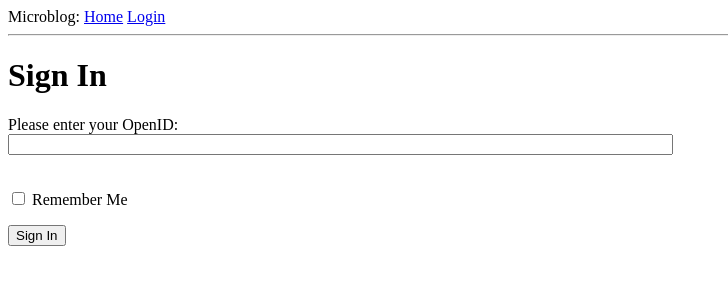
After one commit to edwinmillan/FlaskLab, a Flask app: page /login in a window 1280 px wide. The commit adds this page. Shown: the top 300 px of the page, without its empty margins (0-728 px from the left). Run offline with Flask 2, Linux system fonts and the light colour scheme.

Commit message:
Added skeletonized form

```diff
--- /dev/null
+++ b/microblog_root/microblog/forms.py
@@ -0,0 +1,7 @@
+from flask_wtf import Form
+from wtforms import StringField, BooleanField
+from wtforms.validators import DataRequired
+
+class LoginForm(Form):
+    openid = StringField('openid', validators=[DataRequired()])
+    remember_me = BooleanField('remember_me', default=False)
--- a/microblog_root/microblog/templates/base.html
+++ b/microblog_root/microblog/templates/base.html
@@ -7,8 +7,21 @@
     {% endif %}
   </head>
   <body>
-      <div>Microblog: <a href="/index">Home</a></div>
+      <div>
+        Microblog:
+        <a href="/index">Home</a>
+        <a href="/login">Login</a>
+      </div>
       <hr>
+      {% with messages = get_flashed_messages() %}
+        {% if messages %}
+          <ul>
+          {% for message in messages %}
+              <li>{{ message }} </li>
+          {% endfor %}
+          </ul>
+        {% endif %}
+      {% endwith %}
       {% block content %}{% endblock %}
   </body>
 </html>
--- /dev/null
+++ b/microblog_root/microblog/templates/login.html
@@ -0,0 +1,18 @@
+<!-- Extend from base layout -->
+{% extends "base.html" %}
+
+{% block content %}
+<h1>Sign In</h1>
+  <form action="" method="post" name="login">
+      {{ form.hidden_tag() }}
+      <p>
+          Please enter your OpenID:<br>
+          {{ form.openid(size=80) }}<br>
+          {% for error in form.openid.errors %}
+            <span style="color: red;">[{{ error }}]</span>
+          {% endfor %}<br>
+      </p>
+      <p>{{ form.remember_me }} Remember Me</p>
+      <p><input type="submit" value="Sign In"></p>
+  </form>
+{% endblock %}
--- a/microblog_root/microblog/views.py
+++ b/microblog_root/microblog/views.py
@@ -1,5 +1,6 @@
-from flask import render_template
+from flask import render_template, flash, redirect
 from microblog import app
+from .forms import LoginForm
 
 @app.route('/')
 @app.route('/index')
@@ -16,3 +17,11 @@ def index():
         }
     ]
     return render_template('index.html', user = user, posts = posts)
+
+@app.route('/login', methods=['GET','POST'])
+def login():
+    form = LoginForm()
+    if form.validate_on_submit():
+        flash('Login requested for OpenID="%s", remember_me=%s' % (form.openid.data, str(form.remember_me.data)))
+        return redirect('/index')
+    return render_template('login.html', title='Sign In', form=form)
```
